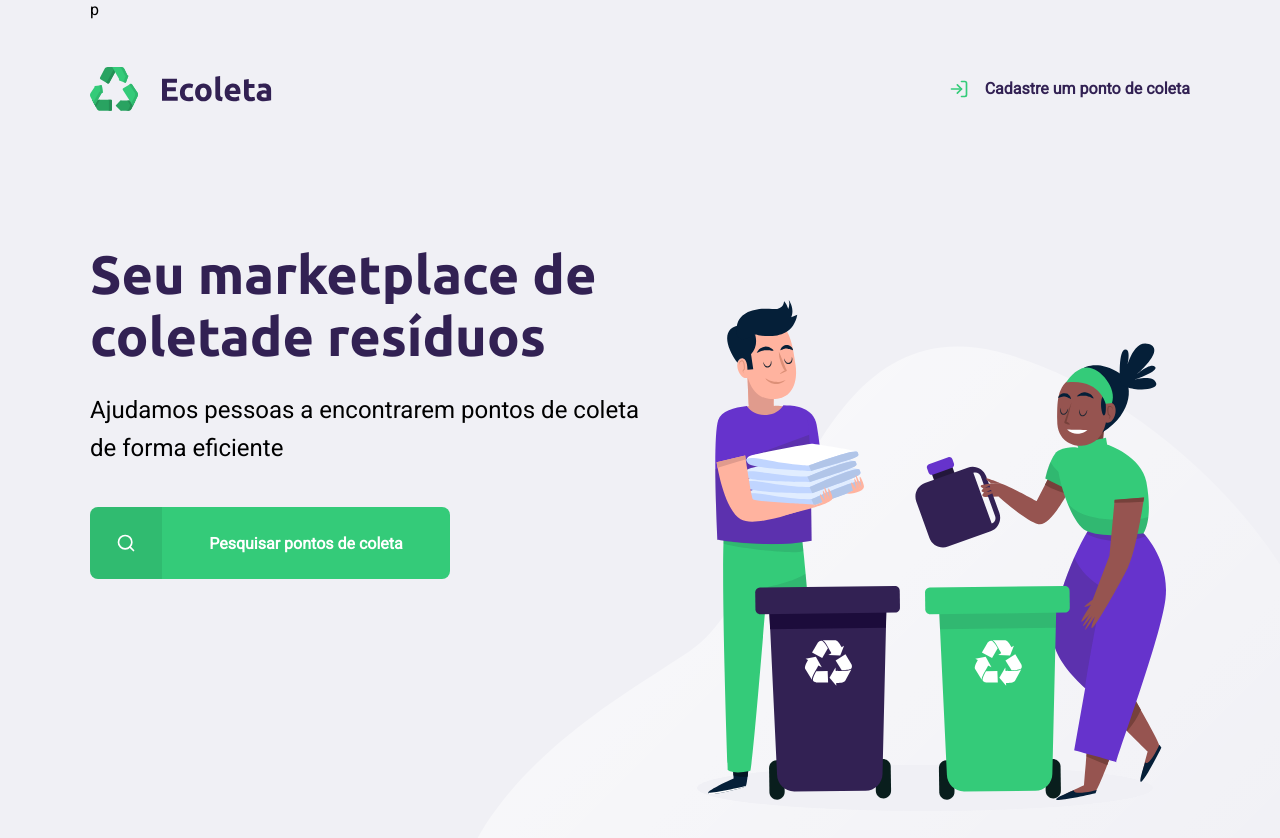
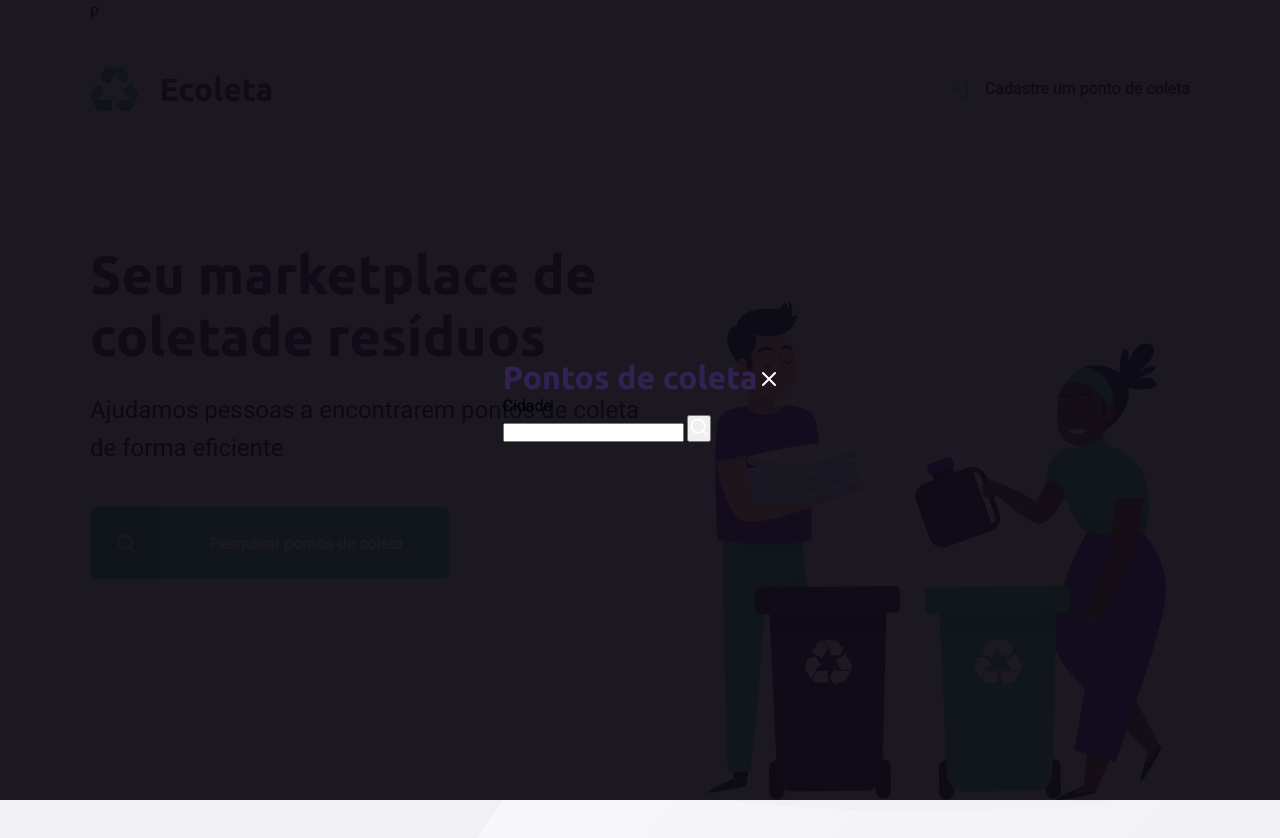
Before and after one commit to Washington-coder/Ecoleta, a plain HTML site: page index.html in a window 1280 px wide. Drawn offline with Linux system fonts and the light colour scheme.

Commit message:
Edits and modal.css update

```diff
--- a/index.html
+++ b/index.html
@@ -12,13 +12,15 @@
     <link rel="stylesheet" href="styles/main.css" />
 
     <link rel="stylesheet" href="styles/home.css" />
+    <link rel="stylesheet" href="styles/modal.css" />
     <link rel="stylesheet" href="styles/responsive.css" />
   </head>
 
   <body>
     <div id="page-home">
       <div class="content">
-        p<header>
+        p
+        <header>
           <img src="assets/logo.svg" alt="logomarca" />
           <a href="">
             <span></span>
@@ -39,5 +41,22 @@
         </main>
       </div>
     </div>
+    <div id="modal">
+      <div class="content">
+        <div class="header">
+          <h1>Pontos de coleta</h1>
+          <a href="">Fechar</a>
+        </div>
+        <form action="">
+          <label for="search">Cidade</label>
+          <div class="search field">
+            <input type="text" name="search" />
+            <button>
+              <img src="assets/search.svg" alt="Buscar" />
+            </button>
+          </div>
+        </form>
+      </div>
+    </div>
   </body>
 </html>
--- /dev/null
+++ b/styles/modal.css
@@ -0,0 +1,30 @@
+#modal {
+  background-color: #0e0a14ef;
+  height: 100vh;
+  width: 100vw;
+  position: fixed;
+  top: 0;
+  display: flex;
+  justify-content: center;
+  align-items: center;
+  transition: 400ms;
+}
+
+#modal .modal-content {
+  color: white;
+  width: 420px;
+}
+
+#modal .header {
+  display: flex;
+  align-items: center;
+  justify-content: space-between;
+}
+
+#modal .header a {
+  background-image: url("../assets/x.svg");
+  width: 20px;
+  height: 20px;
+  display: flex;
+  font-size: 0.01px;
+}
```
Also changed, not shown: create-point.html (+6 -4 lines), scripts/create-point.js (+31 -2 lines).
